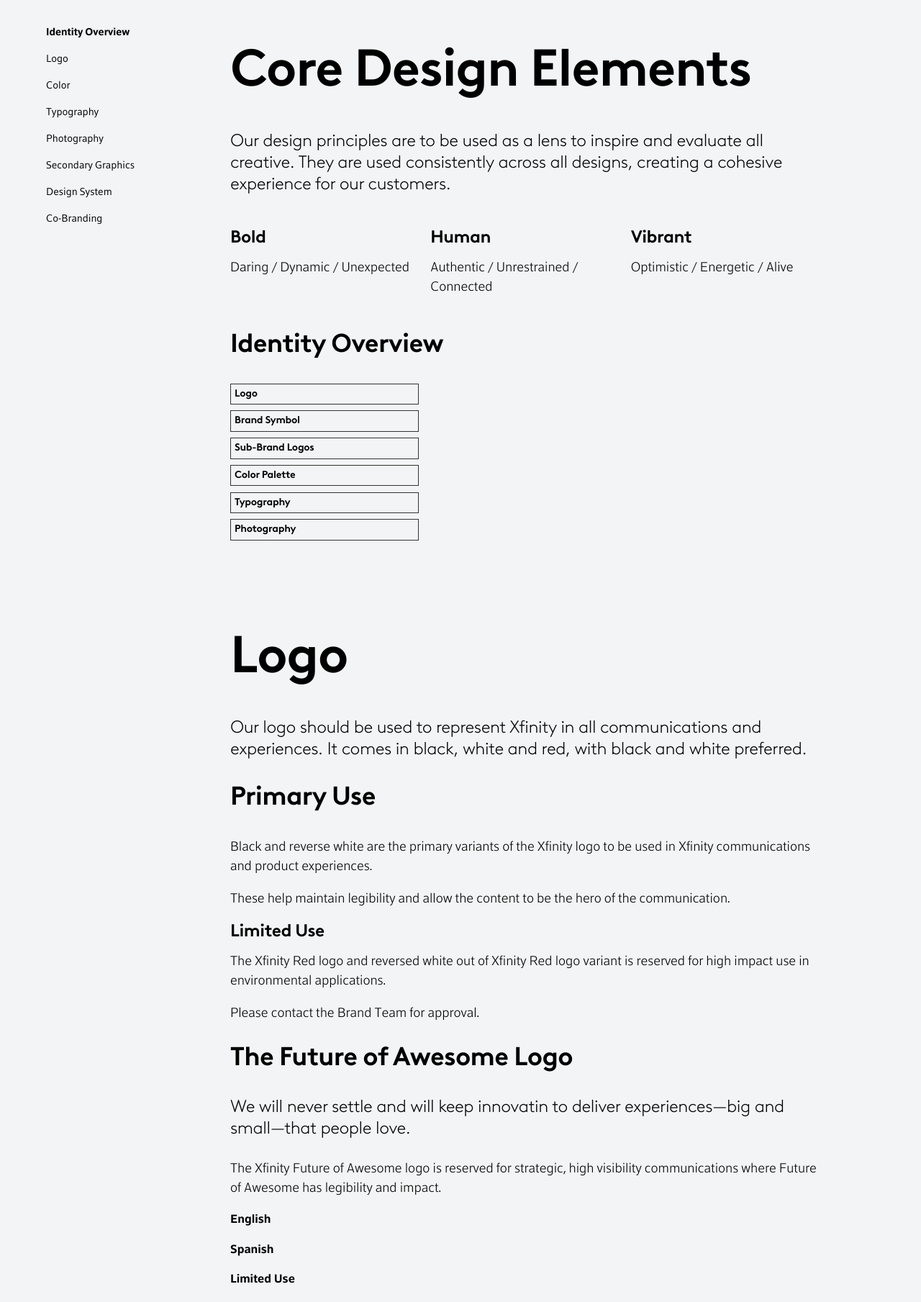
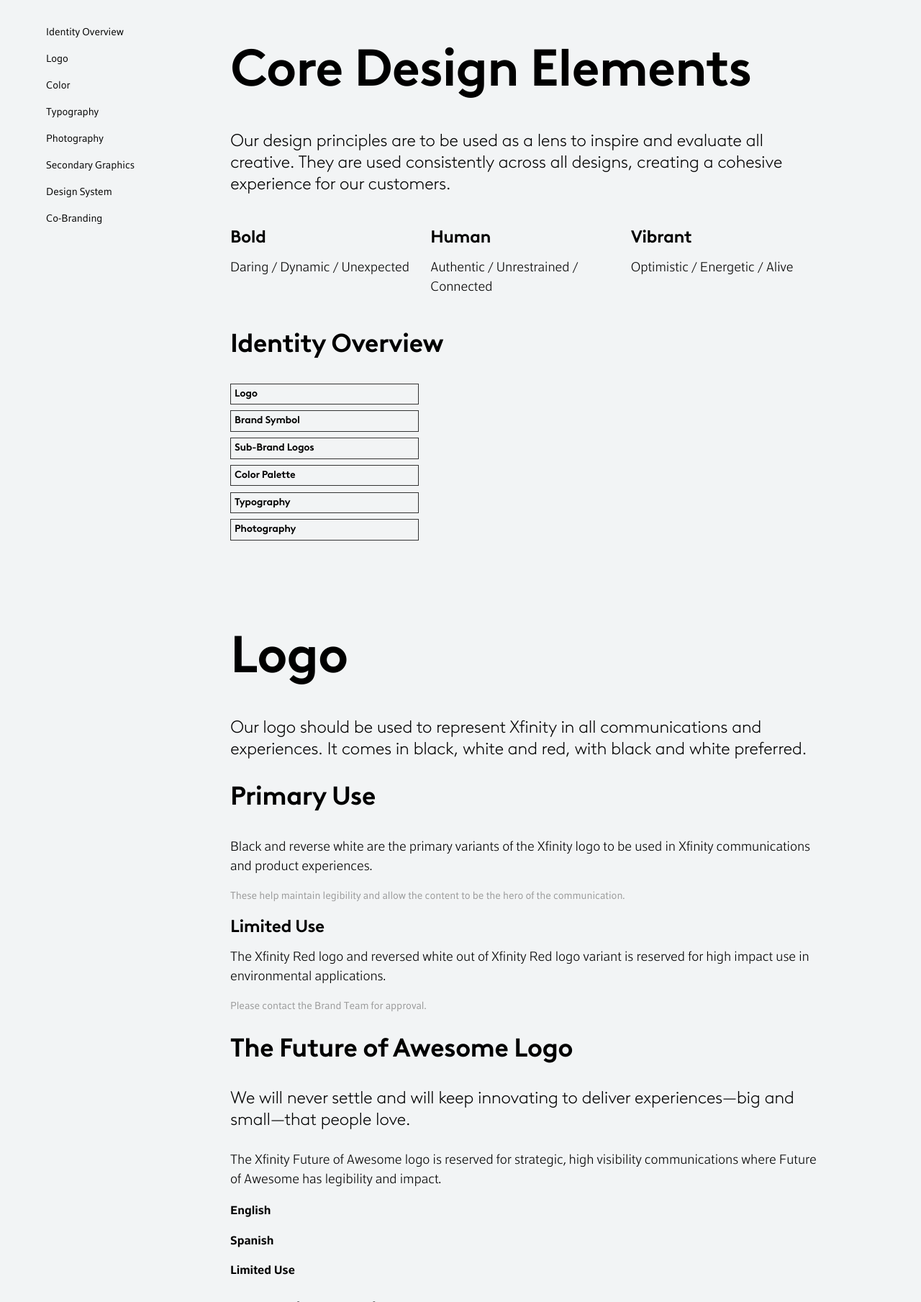
Before and after one commit to mroosa/xfn-brandhub, a PHP site: page /design in a window 1280 px wide. Shown: the part 70-1879 px from the top of the page at 72% size. Run offline with PHP 8.4, Linux system fonts and the light colour scheme; some libraries are stand-ins or nearby versions; some web fonts are replaced.

Commit message:
typography typing

```diff
--- a/design/_subnav.php
+++ b/design/_subnav.php
@@ -1,13 +1,13 @@
 <?php
 $subLinkAry = [
-	new NavLink($dir . 'design/#overview','Identity Overview', null),
-	new NavLink($dir . 'design/#logo','Logo', null),
-	new NavLink($dir . 'design/#color','Color', null),
-  new NavLink($dir . 'design/#typography','Typography', null),
-  new NavLink($dir . 'design/#photography','Photography', null),
-	new NavLink($dir . 'design/#secondary-graphics','Secondary Graphics', null),
-  new NavLink($dir . 'design/#design-system','Design System', null),
-	new NavLink($dir . 'design/#co-branding','Co-Branding', null),
+	new NavLink('#overview','Identity Overview', null),
+	new NavLink('#logo','Logo', null),
+	new NavLink('#color','Color', null),
+  new NavLink('#typography','Typography', null),
+  new NavLink('#photography','Photography', null),
+	new NavLink('#secondary-graphics','Secondary Graphics', null),
+  new NavLink('#design-system','Design System', null),
+	new NavLink('#co-branding','Co-Branding', null),
 ];
 
 print "\t<ul class=\"nav menu\">\n";
--- a/design/logo.php
+++ b/design/logo.php
@@ -3,15 +3,15 @@
             <p class="intro">Our logo should be used to represent Xfinity in all communications and experiences. It comes in black, white and red, with black and white preferred.</p>
             <h2>Primary Use</h3>
             <p>Black and reverse white are the primary variants of the Xfinity logo to be used in Xfinity communications and product experiences.</p>
-            <p>These help maintain legibility and allow the content to be the hero of the communication.</p>
+            <p class="caption">These help maintain legibility and allow the content to be the hero of the communication.</p>
             <h3>Limited Use</h3>
             <p>The Xfinity Red logo and reversed white out of Xfinity Red logo variant is reserved for high impact use in environmental applications.</p>
-            <p>Please contact the Brand Team for approval.</p>
+            <p class="caption">Please contact the Brand Team for approval.</p>
           </div>
 
           <div class="section">
             <h2>The Future of Awesome Logo</h2>
-            <p class="intro">We will never settle and will keep innovatin to deliver experiences&mdash;big and small&mdash;that people love.</p>
+            <p class="intro">We will never settle and will keep innovating to deliver experiences&mdash;big and small&mdash;that people love.</p>
             <p>The Xfinity Future of Awesome logo is reserved for strategic, high visibility communications where Future of Awesome has legibility and impact.</p>
             <h4>English</h4>
             <h4>Spanish</h4>
--- a/design/photography.php
+++ b/design/photography.php
@@ -30,26 +30,25 @@
           <div class="section">
             <h2>Types of Imagery</h2>
             <p>We pair lifestyle imagery with device imagery to showcase both the functional and emotional benefits of being an Xfinity customer, with color and visual impact.</p>
-          </div>
 
-          <div class="section">
-            <h2>Lifestyle</h2>
-            <p>To emphasize brand storytelling, lifestyle imagery should be used as much as possible. Lifestyle imagery allows us to be more human and adds warmth to our creative.</p>
-          </div>
-
-          <div class="section">
-            <h2>In-Situation</h2>
-            <p>In-situation photography uses our hardware, generic devices, and key props to tell a cohesive story, such as streaming. These images should be used in combination with lifestyle imagery for deeper brand storytelling.</p>
-          </div>
-
-          <div class="section">
-            <h2>Xfinity Devices</h2>
-            <p>Xfinity hardware should be showcased when possible. Please use images from provided by our brand team for consistency.</p>
-          </div>
-
-          <div class="section">
-            <h2>Generic Devices</h2>
-            <p>Generic device imagery should be used to showcase our UI and services. They should be used strategically, as overuse devalues our brand. Please use images provided by the brand team for consistency.</p>
+            <div class="tabs">
+              <div class="tab" id="image-lifestyle">
+                <h3>Lifestyle</h3>
+                <p>To emphasize brand storytelling, lifestyle imagery should be used as much as possible. Lifestyle imagery allows us to be more human and adds warmth to our creative.</p>
+              </div><!-- /. tab -->
+              <div class="tab" id="image-insitu">
+                <h3>In-Situation</h3>
+                <p>In-situation photography uses our hardware, generic devices, and key props to tell a cohesive story, such as streaming. These images should be used in combination with lifestyle imagery for deeper brand storytelling.</p>
+              </div><!-- /. tab -->
+              <div class="tab" id="image-xfinity-devices">
+                <h3>Xfinity Devices</h3>
+                <p>Xfinity hardware should be showcased when possible. Please use images from provided by our brand team for consistency.</p>
+              </div><!-- /. tab -->
+              <div class="tab" id="image-generic-devices">
+                <h3>Generic Devices</h3>
+                <p>Generic device imagery should be used to showcase our UI and services. They should be used strategically, as overuse devalues our brand. Please use images provided by the brand team for consistency.</p>
+              </div><!-- /. tab -->
+            </div><!-- /. tabs -->
           </div>
 
           <div class="temp-expand">
--- a/design/typography.php
+++ b/design/typography.php
@@ -3,12 +3,12 @@
 
             <blockquote class="live-type font-xfb">Hi, I'm Xfinity Brown</blockquote>
             <div class="slider" data-for="font-xfb">
-              <input type="range" min="1" max="3" value="3" class="weight">
+              <input type="range" min="1" max="3" value="3" class="weight" title="">
             </div>
 
             <blockquote class="live-type font-xfs">and I'm Xfinity Standard</blockquote>
             <div class="slider" data-for="font-xfs">
-              <input type="range" min="1" max="6" value="4" class="weight">
+              <input type="range" min="1" max="6" value="4" class="weight" title="">
             </div>
           </div><!-- /.section -->
 
--- a/js/subnav-min.js
+++ b/js/subnav-min.js
@@ -1 +1 @@
-$(document).ready(function(){var n=$("#subnav .nav").offset().top,a=function(){var a;$(window).scrollTop()>n?$("#subnav .nav").addClass("sticky"):$("#subnav .nav").removeClass("sticky")};a(),$(window).scroll(function(){a()})});
+$(document).ready(function(){var a=100,n=$("#subnav .nav").offset().top,t,e=$("#subnav .nav").find("a"),s=e.map(function(){var a=$($(this).attr("href"));if(a.length)return a}),i=function(){var a;$(window).scrollTop()>n?$("#subnav .nav").addClass("sticky"):$("#subnav .nav").removeClass("sticky")};i(),$(window).scroll(function(){i();var a=$(window).scrollTop()+100,n=s.map(function(){if($(this).offset().top<a)return this}),t=(n=n[n.length-1])&&n.length?n[0].id:"";e.parent().removeClass("active").end().filter("[href='#"+t+"']").parent().addClass("active"),s.removeClass("active"),$(n).addClass("active"),$("section").not(n).removeClass("active")})});
```
Also changed, not shown: js/global-min.js (+1 -1 lines), js/global.js (+33 -1 lines), js/subnav.js (+35 -3 lines).
